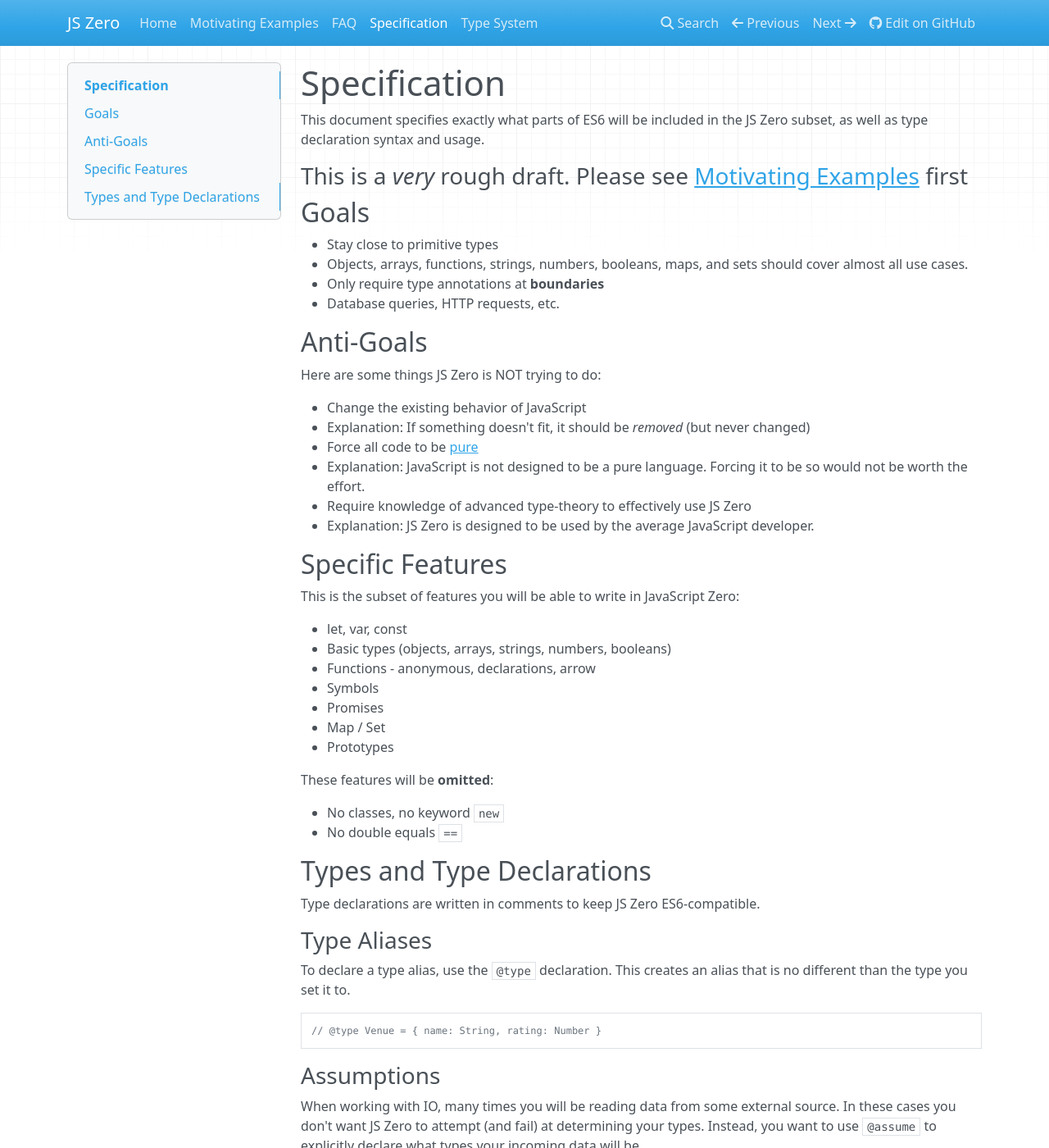
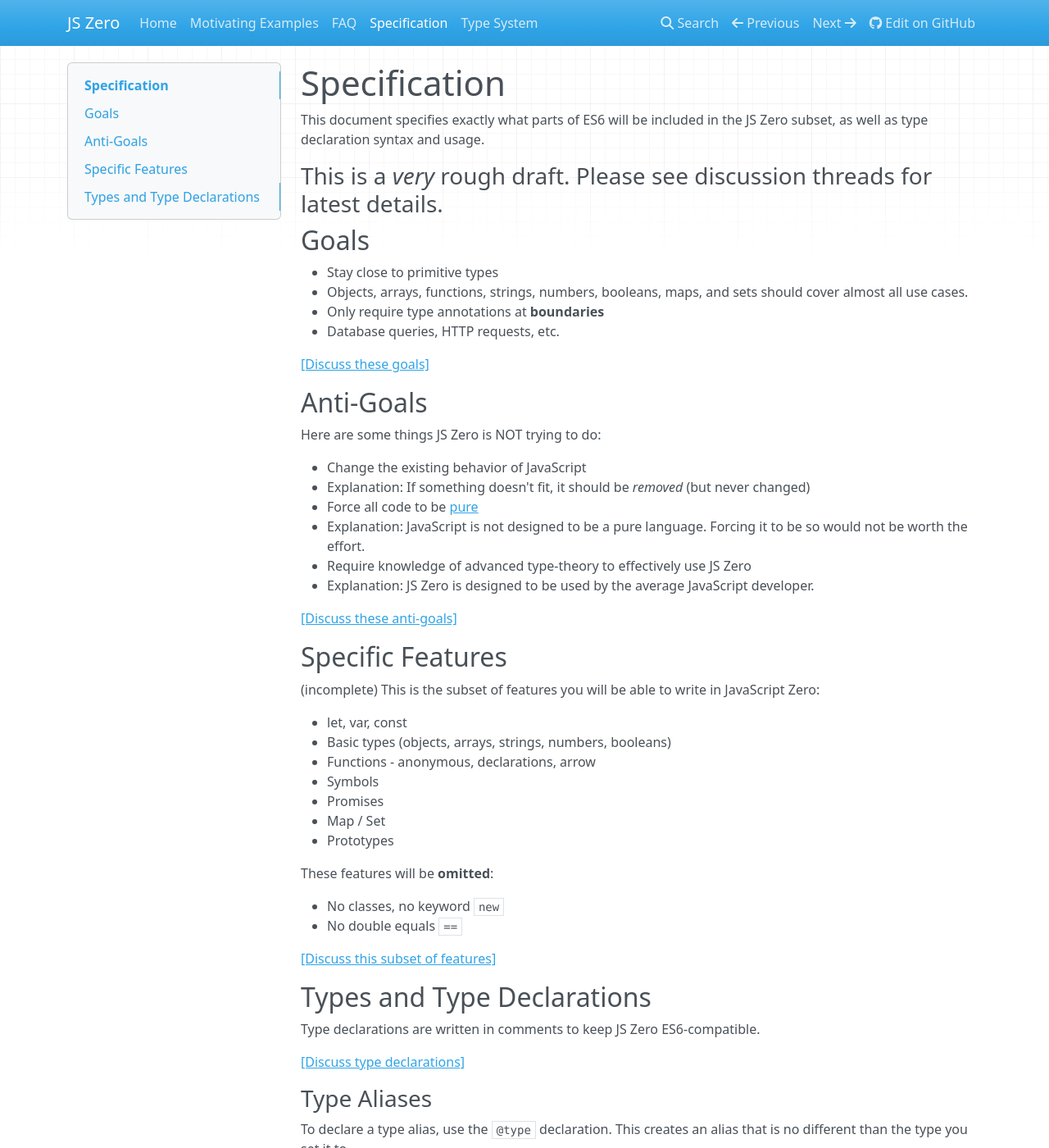
Before and after one commit to js-zero/docs, an MkDocs documentation site: the page built from docs/spec.md, in a window 1280 px wide and 1400 px high. Shown: the whole window at 82% size. Built offline with MkDocs 1.6.1, drawn with Linux system fonts in a browser that asks for light colours; nearby versions of some CDN libraries; some of the changed text lies outside the part shown.

Commit message:
Link to discussions

````diff
--- a/docs/spec.md
+++ b/docs/spec.md
@@ -2,7 +2,7 @@
 
 This document specifies exactly what parts of ES6 will be included in the JS Zero subset, as well as type declaration syntax and usage.
 
-### This is a *very* rough draft. Please see [Motivating Examples](/examples) first
+### This is a *very* rough draft. Please see discussion threads for latest details.
 
 ## Goals
 
@@ -10,6 +10,8 @@ This document specifies exactly what parts of ES6 will be included in the JS Zer
   - Objects, arrays, functions, strings, numbers, booleans, maps, and sets should cover almost all use cases.
 - Only require type annotations at **boundaries**
   - Database queries, HTTP requests, etc.
+
+[[Discuss these goals]](http://discuss.js-zero.com/t/a-type-safe-subset-of-es6/13)
 
 ## Anti-Goals
 
@@ -22,9 +24,11 @@ Here are some things JS Zero is NOT trying to do:
 - Require knowledge of advanced type-theory to effectively use JS Zero
   - Explanation: JS Zero is designed to be used by the average JavaScript developer.
 
+[[Discuss these anti-goals]](http://discuss.js-zero.com/t/a-type-safe-subset-of-es6/13)
+
 ## Specific Features
 
-This is the subset of features you will be able to write in JavaScript Zero:
+(incomplete) This is the subset of features you will be able to write in JavaScript Zero:
 
 - let, var, const
 - Basic types (objects, arrays, strings, numbers, booleans)
@@ -39,9 +43,13 @@ These features will be **omitted**:
 - No classes, no keyword `new`
 - No double equals `==`
 
+[[Discuss this subset of features]](http://discuss.js-zero.com/t/what-subset-of-features-will-js-zero-support/19)
+
 ## Types and Type Declarations
 
 Type declarations are written in comments to keep JS Zero ES6-compatible.
+
+[[Discuss type declarations]](http://discuss.js-zero.com/t/integrating-with-other-javascript-code/15/1)
 
 ### Type Aliases
 
@@ -110,3 +118,5 @@ var $ = require('jquery');
 ```
 
 In the above example, the `JQuery` part of `@module JQuery` is the name of the type, while the [optional] `'jquery'` part is the string name you pass into `require`.
+
+[[Discuss type declarations]](http://discuss.js-zero.com/t/integrating-with-other-javascript-code/15/1)
````
Also changed, not shown: docs/index.md (+16 -1 lines), docs/type-system.md (+7 -3 lines), docs/img/logo-large.png (added), docs/img/logo-small.png (added).
